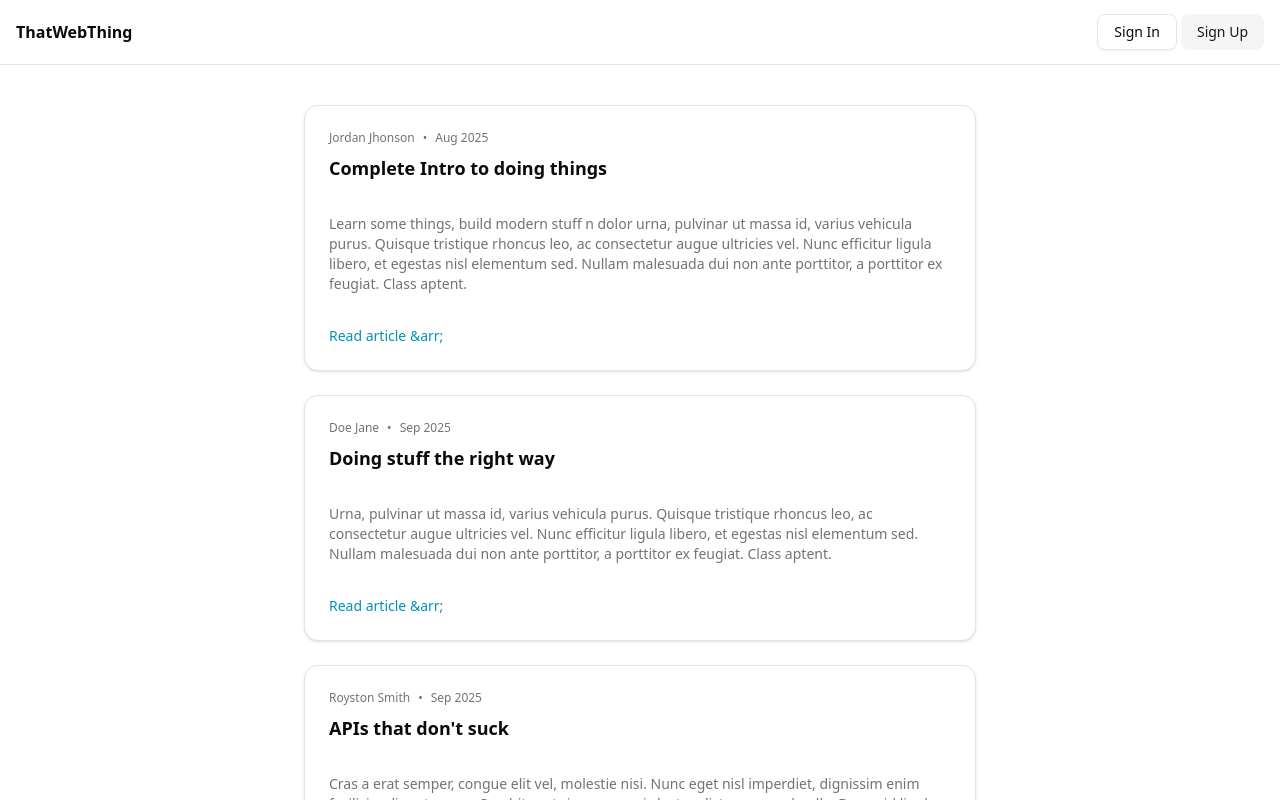
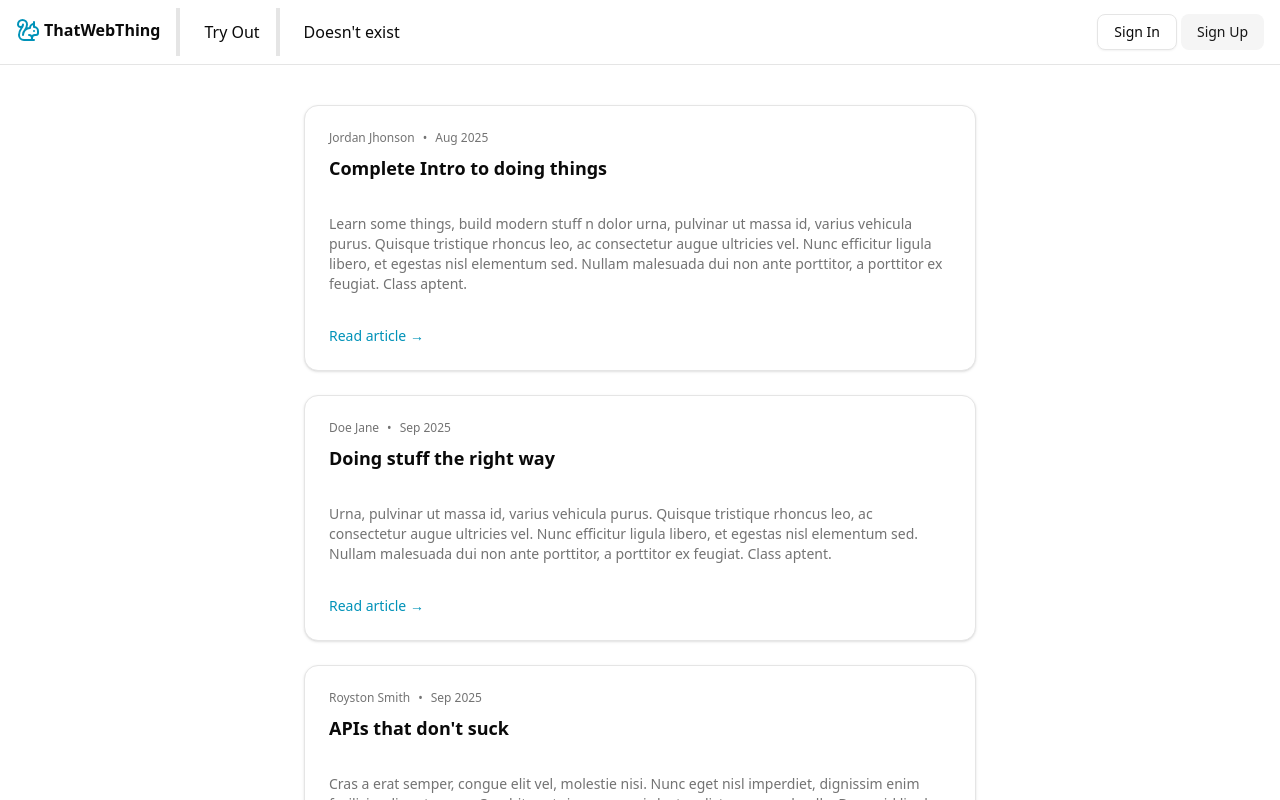
Before and after one commit to Rade58/fstk-project, a Next.js app: page / in a window 1280 px wide. Shown: the top 800 px of the page. Built offline with nearby package versions, Linux system fonts and the light colour scheme.

Commit message:
ui stuff

```diff
--- a/src/app/not-found.tsx
+++ b/src/app/not-found.tsx
@@ -1,8 +1,34 @@
-import { Home, Search, X } from "lucide-react";
+import { Home, Squirrel, ShieldX } from "lucide-react";
 import Link from "next/link";
 import { Button } from "@/components/ui/button";
 import { Card, CardContent } from "@/components/ui/card";
 
 export default function NotFound() {
-  return <div>Not Found Guovno</div>;
+  return (
+    <div className="border-0 min-h-screen flex items-center justify-center px-4">
+      <Card className="w-full max-w-md text-center">
+        <CardContent className="pt-8 pb-8">
+          <div className="relative mb-6">
+            <Squirrel className="h-20 w-20 mx-auto text-muted-foreground" />
+            <ShieldX className="h-8 w-8 absolute -top-1 -right-1 text-destructive" />
+          </div>
+          <h1 className="text-4xl font-bold text-foreground mb-4">404</h1>
+          <h2 className="text-2xl font-semibold text-foreground mb-4">
+            Page Not Found
+          </h2>
+          <p className="text-muted-foreground mb-8 leading-relaxed">
+            Oops! The page you're looking for doesn't exist. It might have been
+            moved or deleted. Or maybe our squirrel got lost again.
+          </p>
+          <Link href="/">
+            <Button variant="default" size={"lg"} className="w-full">
+              <Home className="mr-2 h-4 w-4" />
+              Go to Home
+            </Button>
+          </Link>
+        </CardContent>
+      </Card>
+      {/* Not Found */}
+    </div>
+  );
 }
--- a/src/components/nav/nav-bar.tsx
+++ b/src/components/nav/nav-bar.tsx
@@ -6,6 +6,7 @@ import {
   NavigationMenuItem,
 } from "../ui/navigation-menu";
 import { Button } from "../ui/button";
+import { Squirrel } from "lucide-react";
 
 export function NavBar() {
   return (
@@ -13,7 +14,16 @@ export function NavBar() {
       <div className="container mx-auto flex h-16 items-center justify-between px-4">
         <div className="flex items-center gap-2">
           <Link href="/" className="font-bold">
+            <Squirrel className="inline-block mb-1 mr-1 h-6 w-6 text-cyan-600" />
             ThatWebThing
+          </Link>
+          <div className="h-12 border-2 ml-2"></div>
+          <Link href="/tryout-ui" className="ml-4 font-normal hover:underline">
+            Try Out
+          </Link>
+          <div className="h-12 border-2 ml-2"></div>
+          <Link href="/guovno" className="ml-4 font-normal hover:underline">
+            Doesn't exist
           </Link>
         </div>
         <NavigationMenu>
--- a/src/components/that-card.tsx
+++ b/src/components/that-card.tsx
@@ -16,6 +16,8 @@ type ThatCardProps = {
   summary: string;
   href: string;
 };
+
+const arrow = "&arr;";
 
 export function ThatCard({
   author,
@@ -44,7 +46,7 @@ export function ThatCard({
           rel="oreferrer noreferrer"
           target="_blank"
         >
-          Read article &arr;
+          Read article →{/* <span>&arr;</span> doesn't work */}
         </Link>
       </CardFooter>
     </Card>
```
